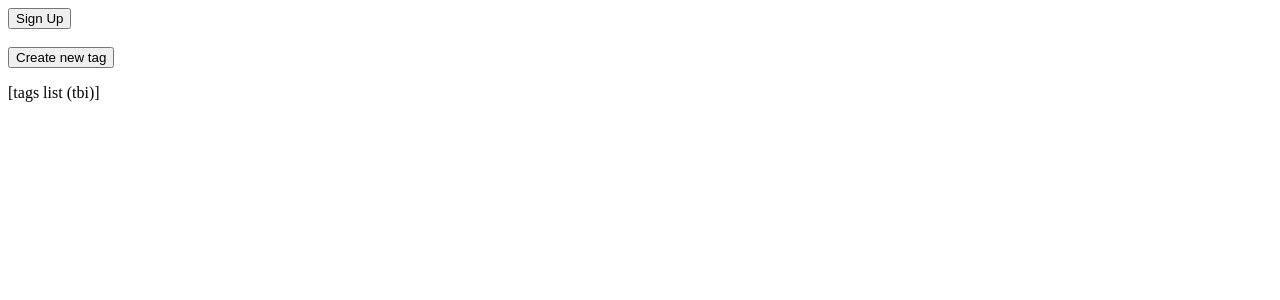
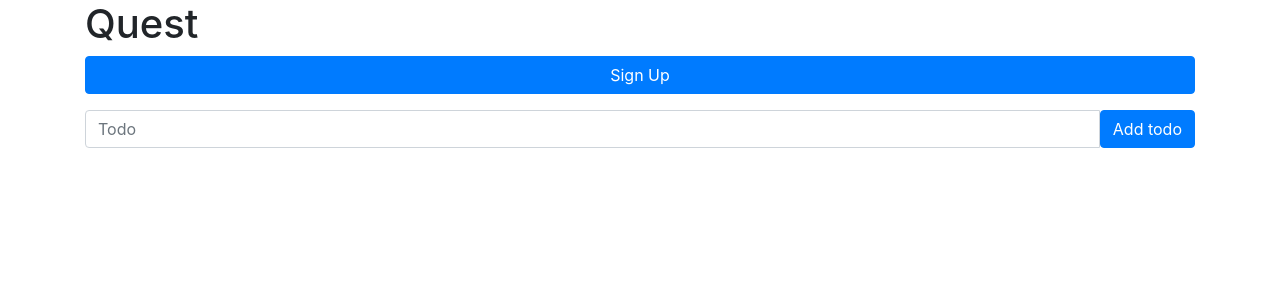
Before and after one commit to iagotito/quest-frontend, a React (Create React App) app: page / in a window 1280 px wide. Shown: the top 300 px of the page. Built offline with nearby package versions, Linux system fonts and the light colour scheme.

Commit message:
Add simple todoList
Create a simple todoList in the dashboard without the remove and toggle buttons

```diff
--- a/package.json
+++ b/package.json
@@ -6,7 +6,9 @@
     "@testing-library/jest-dom": "^4.2.4",
     "@testing-library/react": "^9.3.2",
     "@testing-library/user-event": "^7.1.2",
+    "bootstrap": "^4.5.2",
     "react": "^16.13.1",
+    "react-bootstrap": "^1.3.0",
     "react-dom": "^16.13.1",
     "react-router-dom": "^5.2.0",
     "react-scripts": "3.4.3"
--- a/src/Pages/Dashboard.js
+++ /dev/null
@@ -1,19 +0,0 @@
-import React from 'react';
-import { withRouter } from 'react-router-dom';
-
-import "../style.css";
-
-const Dashboard = () => {
-  return(
-    <div>
-      <section>
-      <button>Sign Up</button>
-          <br/><br/>
-          <button>Create new tag</button>
-          <p>[tags list (tbi)]</p>
-      </section>
-    </div>
-  )
-};
-
-export default withRouter(Dashboard);
--- /dev/null
+++ b/src/components/Dashboard.js
@@ -0,0 +1,42 @@
+import React, { useState} from 'react';
+import { withRouter } from 'react-router-dom';
+import { Container, Button, InputGroup, FormControl, ListGroup } from 'react-bootstrap';
+import "../style.css";
+
+const Dashboard = () => {
+  const [todos, setTodos] = useState([]);
+  const [newTodo, setNewTodo] = useState();
+
+  let handleAddTodo = () => {
+    if (newTodo && newTodo !== "" && !todos.includes(newTodo)) {
+      let allTodos = [...todos];
+      allTodos.push(newTodo);
+      setTodos(allTodos);
+    }
+  }
+
+  return(
+    <div>
+      <Container>
+        <h1>Quest</h1>
+        <Button className="mb-3" variant="primary" size="md" block> Sign Up </Button>
+
+        <InputGroup className="mb-3">
+          <FormControl className="mb-3" placeholder="Todo" onChange={e => setNewTodo(e.target.value.trim())}/>
+          <Button className="mb-3" onClick={handleAddTodo}>Add todo</Button>
+        </InputGroup>
+
+        <ListGroup>
+          {todos.map((currentTodo, index) => (
+            <ListGroup.Item key={index}>
+              <span>{currentTodo}</span>
+            </ListGroup.Item>
+          ))}
+        </ListGroup>
+
+      </Container>
+    </div>
+  )
+};
+
+export default withRouter(Dashboard);
--- a/src/index.js
+++ b/src/index.js
@@ -2,6 +2,8 @@ import React from 'react';
 import ReactDOM from 'react-dom';
 import App from './App';
 import * as serviceWorker from './serviceWorker';
+
+import 'bootstrap/dist/css/bootstrap.min.css';
 
 ReactDOM.render(
   <React.StrictMode>
--- a/src/routes.js
+++ b/src/routes.js
@@ -1,7 +1,7 @@
 import React from "react";
 import { BrowserRouter, Route, Switch } from "react-router-dom";
 
-import Dashboard from "./Pages/Dashboard";
+import Dashboard from "./components/Dashboard";
 
 const Routes = () => (
   <BrowserRouter>
```
Also changed, not shown: 1 other file (tests, documents, lock files or other folders).
